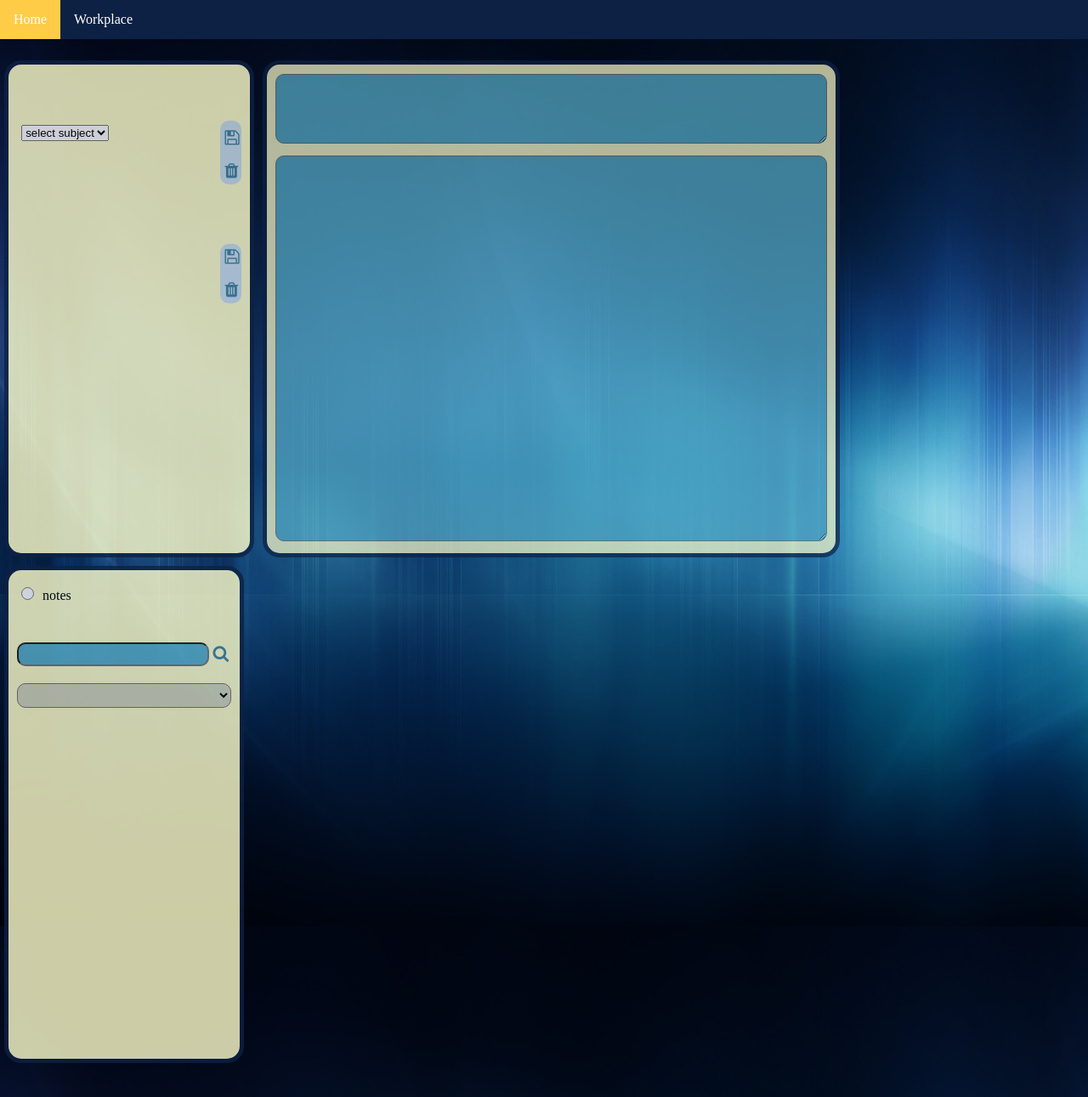
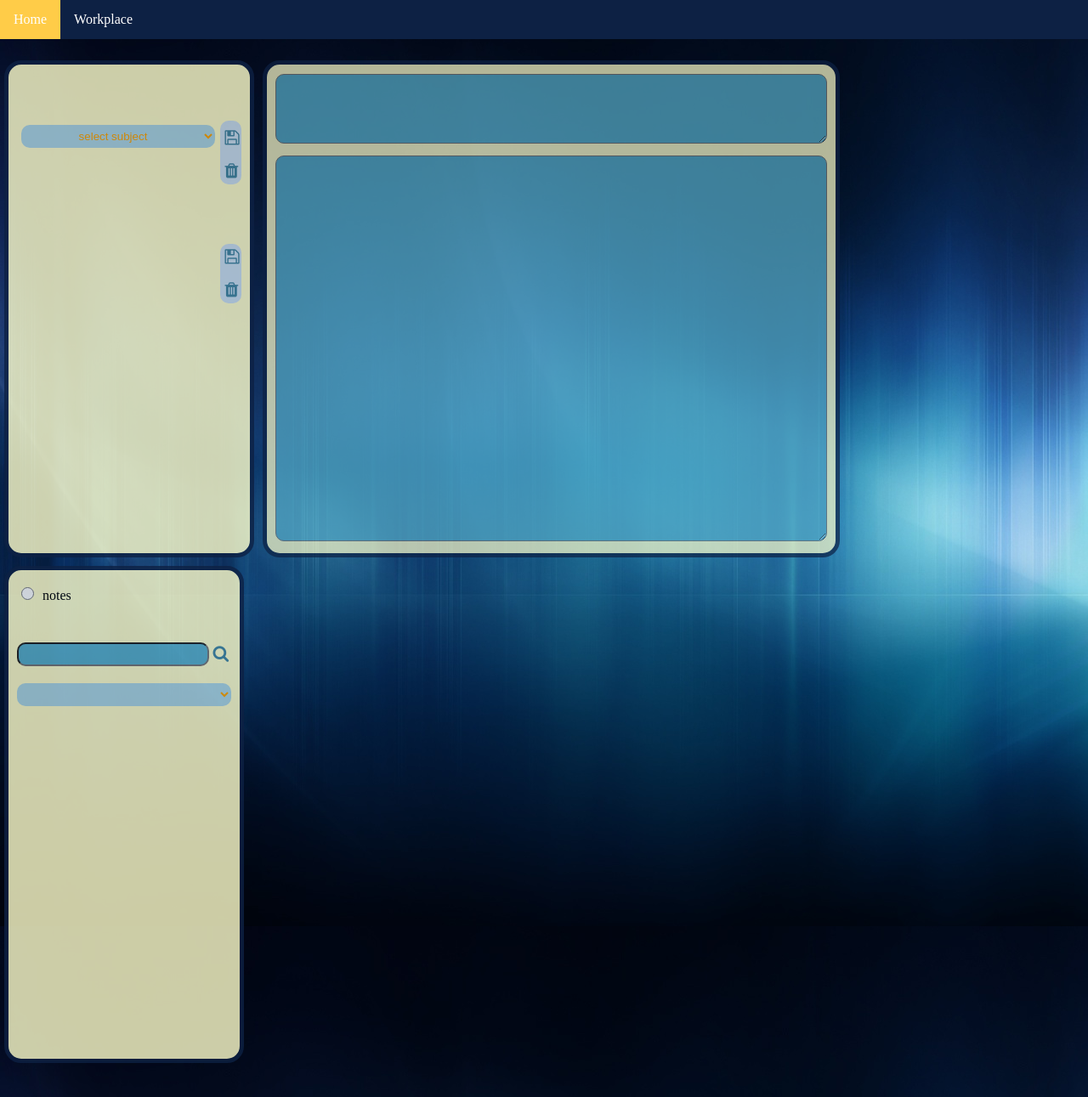
Before and after one commit to sgehin/ays, a PHP site: page /workplace.php in a window 1280 px wide. Shown: the part 110-1401 px from the top of the page at 85% size. Run offline with PHP 8.4, Linux system fonts and the light colour scheme; data that the repository does not hold is empty.

Commit message:
layout dropdown changed

```diff
--- a/MyStyle.css
+++ b/MyStyle.css
@@ -241,3 +241,38 @@ textarea{
   float:right;
   width: 5%;
 }
+
+
+
+
+.myselect{
+                color: orange;
+                border-color: bleu;
+                background-color: lightblue;
+                padding-bottom: 5px;
+                padding-left: 10px;
+                padding-top: 5px;
+                padding-right: 10px;
+                border-radius: 10px;
+                border-style: none;
+                border-width: 5px;
+                max-height: 300px;
+                width: 100%;
+
+}
+
+#selectArea{
+                color: orange;
+                border-color: bleu;
+                background-color: lightblue;
+                padding-bottom: 5px;
+                padding-left: 10px;
+                padding-top: 5px;
+                padding-right: 10px;
+                border-radius: 10px;
+                border-style: none;
+                border-width: 5px;
+                max-height: 300px;
+                width: 100%;
+
+}
--- a/workplace.php
+++ b/workplace.php
@@ -26,7 +26,7 @@
                                     <div class="genLeft">
                                         <div class="searchResult">
                                             <div id="dropdownn">
-                                                <select  id="myselect" onchange="selectFunction1()">
+                                                <select  class="myselect" id="myselect" onchange="selectFunction1()">
                                                     <script>    var xhttp = new XMLHttpRequest();
                                                         xhttp.onreadystatechange = function () {
                                                             if (this.readyState == 4 && this.status == 200) {
```
